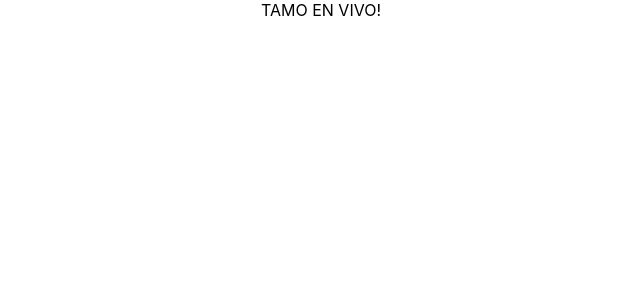
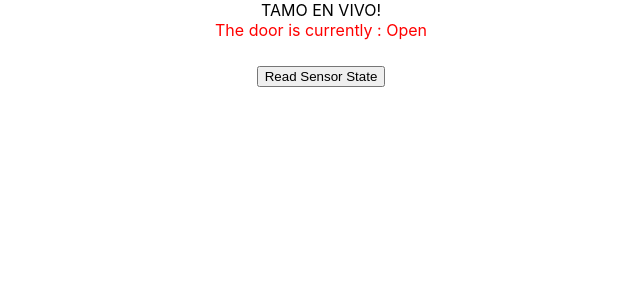
Before and after one commit to ReynaGS/botarm, a React (Create React App) app in the folder botarm/: page / in a window 1280 px wide. Shown: the top 300 px of the page, without its empty margins (319-959 px from the left). Built offline with nearby package versions, Linux system fonts and the light colour scheme.

Commit message:
created display and read sensor components

```diff
--- a/botarm/src/App.js
+++ b/botarm/src/App.js
@@ -1,10 +1,20 @@
+import React from "react";
 import logo from './logo.svg';
+import { StoreProvider } from "./utils/GlobalState";
+import DisplaySensorState from "./components/DisplaySensorState"
 import './App.css';
+import ReadSensorTest from "./components/ReadSensorTest";
 
 function App() {
   return (
     <div className="App">
-      TAMO EN VIVO!
+      <StoreProvider>
+        <div>
+          TAMO EN VIVO!
+          <DisplaySensorState/>
+          <ReadSensorTest/>
+      </div>
+      </StoreProvider>
     </div>
   );
 }
--- /dev/null
+++ b/botarm/src/components/DisplaySensorState.js
@@ -0,0 +1,16 @@
+import React from "react";
+import { useStoreContext } from "../utils/GlobalState";
+
+
+function DisplaySensorState (){
+    const [state, dispatch] = useStoreContext();
+    const statusColor = state.sensorStatus == 0 ? { color: "purple" } : { color: "red" }
+    var status = state.sensorStatus == 0 ? "Closed":"Open";
+    return (
+        <div>
+            <span style={statusColor} >The door is currently : {status} </span>
+        </div>
+    )
+}
+
+export default DisplaySensorState;
--- /dev/null
+++ b/botarm/src/components/ReadSensorTest.js
@@ -0,0 +1,26 @@
+import React from "react";
+import { useStoreContext } from "../utils/GlobalState";
+import API from "../utils/API"
+import { READ_SENSOR, SET_SENSOR_DATA } from "../utils/actions";
+
+function ReadSensorTest(){
+    const [state, dispatch] = useStoreContext();
+    const handleOnClick = async ()=>  {
+        // console.log("probando on click")
+        const results = await API.getSensor()
+        console.log(results);
+         dispatch({
+             action: SET_SENSOR_DATA,
+             sensorStatus: results.data[0].state
+        });
+
+    }
+    return(
+        <div style= {{margin:"25px"}}>
+        <button className="btn btn-success mt-3 mb-5" onClick= {handleOnClick}>
+            Read Sensor State
+        </button>
+        </div>
+    )
+}
+export default ReadSensorTest
--- a/botarm/src/utils/GlobalState.js
+++ b/botarm/src/utils/GlobalState.js
@@ -7,12 +7,13 @@ import {
 const StoreContext = createContext();
 const { Provider } = StoreContext;
 
-const reducer = (state, action) => {
-    switch (action.type) {
+const reducer = (state, params) => {
+    console.log(params)
+    switch (params.action) {
         case SET_SENSOR_DATA:
             return {
                 ...state,
-                sensorStatus: action.sensorStatus,
+                sensorStatus: params.sensorStatus,
 
             };
         default:
@@ -22,7 +23,9 @@ const reducer = (state, action) => {
 
 const StoreProvider = ({ value = [], ...props }) => {
     const [state, dispatch] = useReducer(reducer, {
-        sensorStatus: 0,
+        sensorStatus:
+
+        1,
     });
 
     return <Provider value={[state, dispatch]} {...props} />;
```
Also changed, not shown: 1 other file (tests, documents, lock files or other folders).
